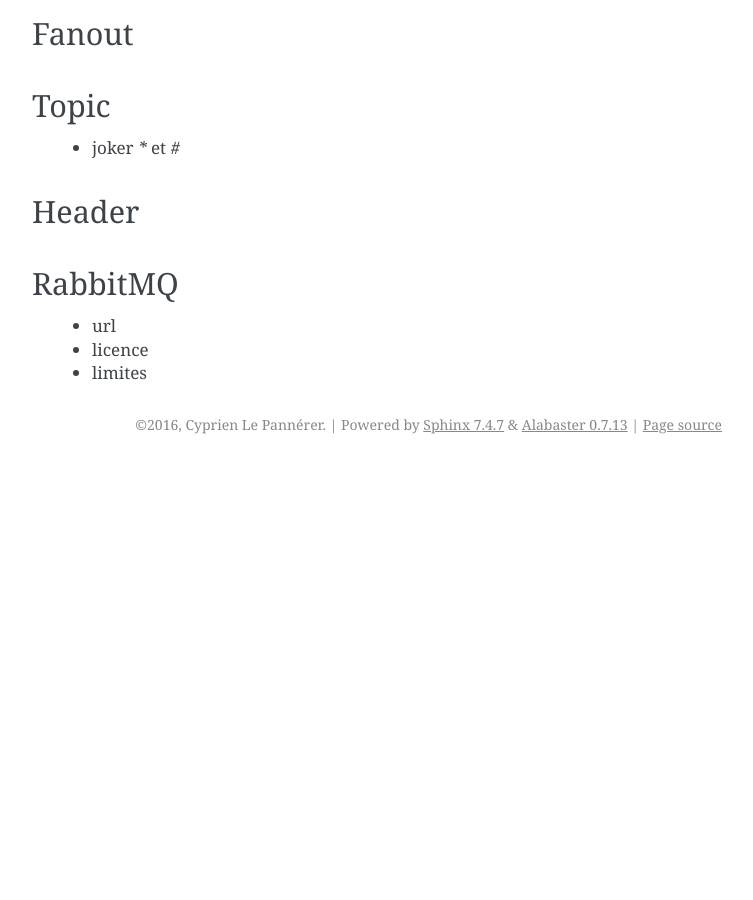
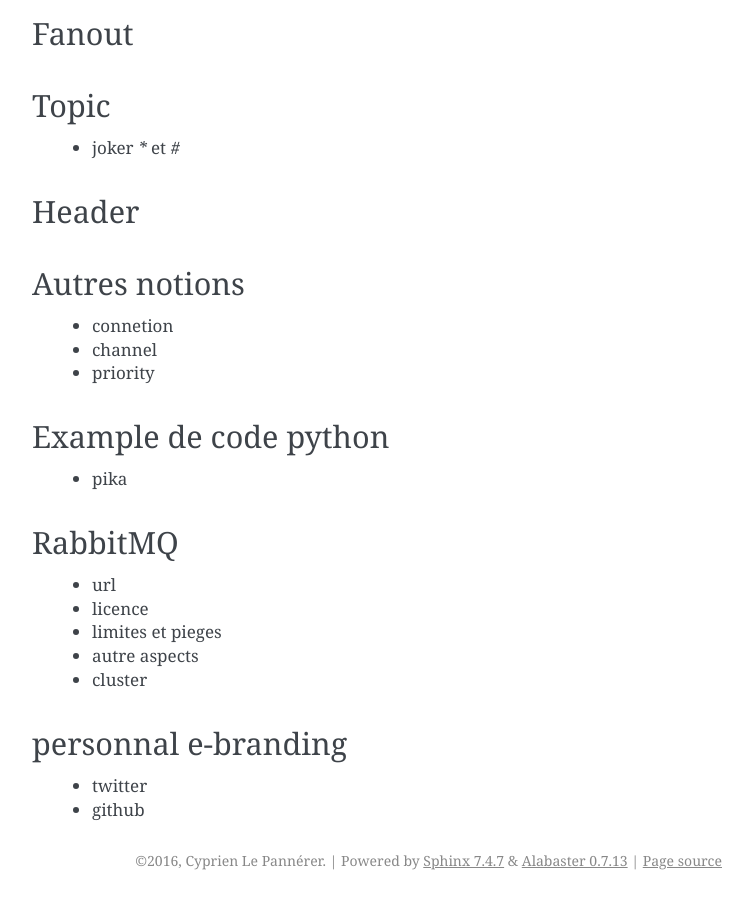
Before and after one commit to cyplp/amqp_presentation, a Sphinx documentation site: the page built from source/index.rst, in a window 1280 px wide and 900 px high, scrolled down 1648 px. Shown: the whole window, without its empty margins (388-1141 px from the left). Built offline with Sphinx 7.4.7, drawn with Linux system fonts in a browser that asks for light colours; pages that are not in the unit, such as notebooks, are missing from menus; before the commit the page ends 2112 px from its top, so only the background shows below that; some of the changed text lies outside the part shown.

Commit message:
on continue le plan

```diff
--- a/source/index.rst
+++ b/source/index.rst
@@ -96,9 +96,28 @@
 Header
 ======
 
+Autres notions
+==============
+
+ * connetion
+ * channel
+ * priority
+
+Example de code python
+======================
+ * pika
+
 RabbitMQ
 ========
 
  * url
  * licence
- * limites
+ * limites et pieges
+ * autre aspects
+ * cluster
+
+personnal e-branding
+====================
+
+ * twitter
+ * github
```
